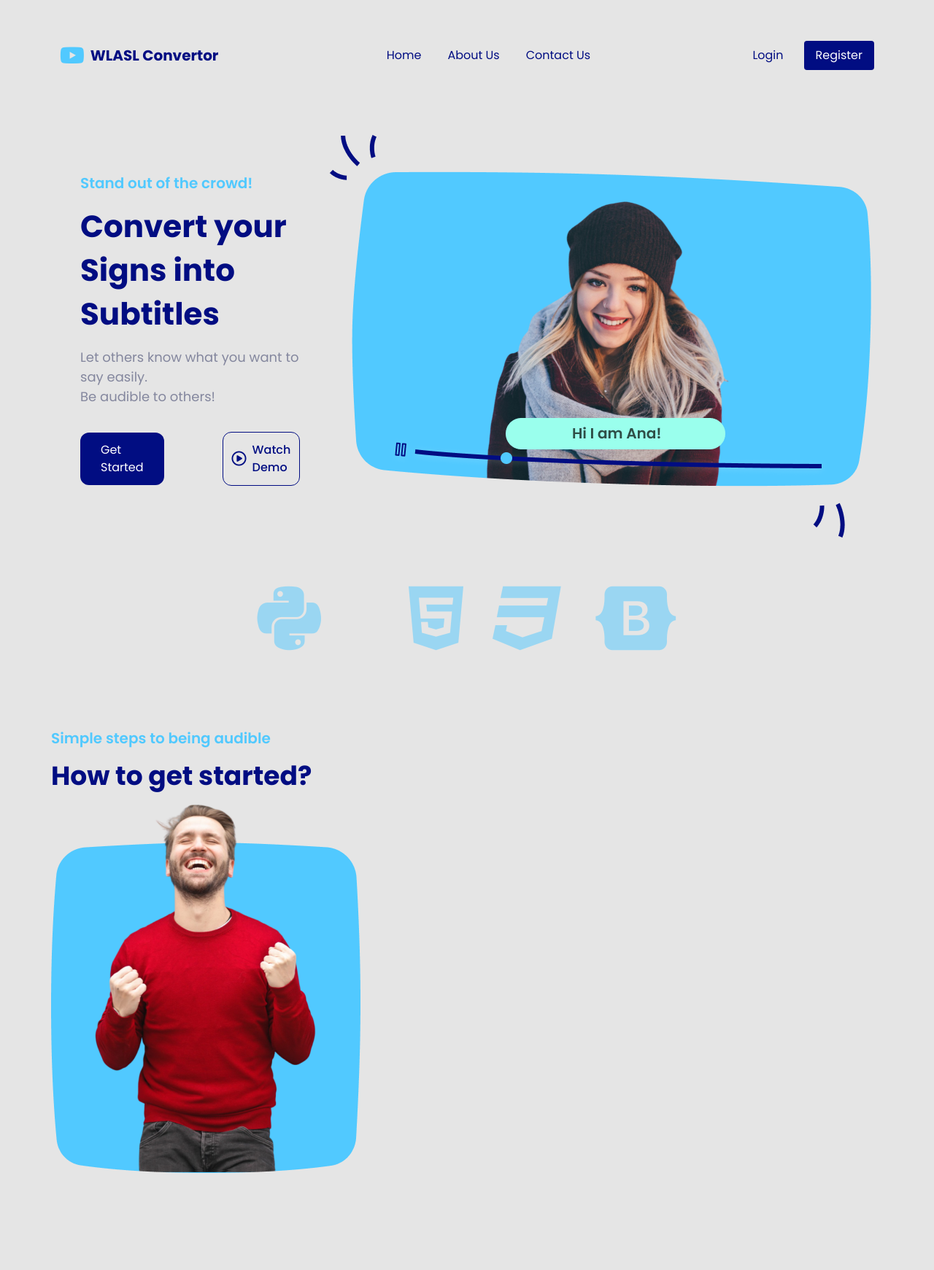
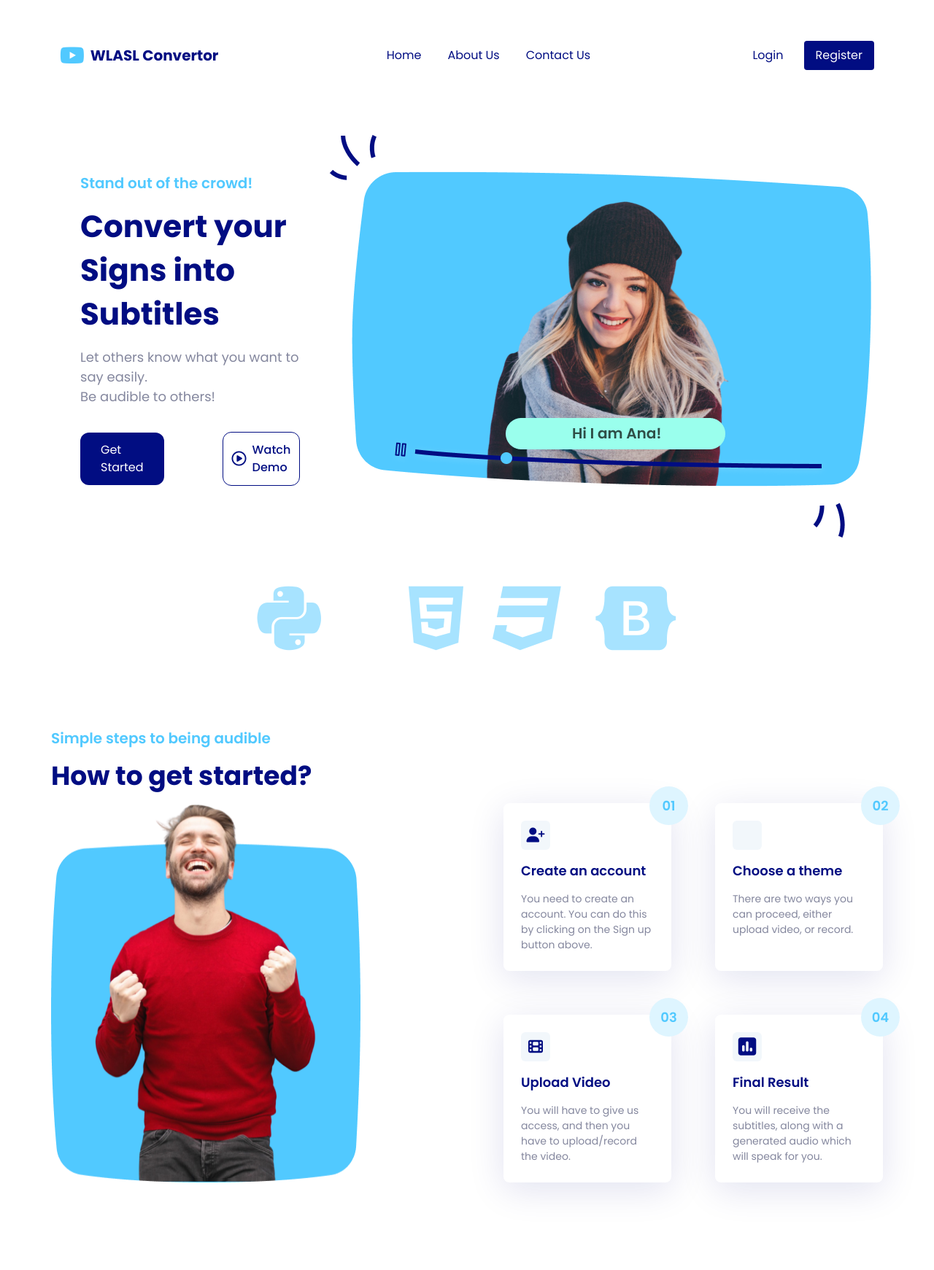
Before and after one commit to Vikraantnegi/SignLanguagePlatform, a Flask app: page / in a window 1280 px wide. Shown: the whole page at 73% size. Before the commit the page ends 1608 px from the top, so only its background shows below. Run offline with Flask 2, Linux system fonts and the light colour scheme; some libraries are stand-ins or nearby versions.

Commit message:
Get Started Content

```diff
--- a/static/helper.css
+++ b/static/helper.css
@@ -1,5 +1,4 @@
 body {
-    background: #E5E5E5;
     margin-top: 3rem;
 }
 h1, h2, h3, h4, h5, h6 {
@@ -169,3 +168,58 @@ h1, h2, h3, h4, h5, h6 {
 .landingPage__startContainer{
     justify-content: space-between;
 }
+.stepCard{
+    padding: 24px;
+    background: #FFFFFF;
+    box-shadow: 0px 10px 50px rgba(1, 13, 130, 0.12);
+    border-radius: 8px;
+    width: 230px;
+    height: 230px;
+    position: relative;
+    gap: 15px
+}
+.stepCard__number{
+    background: #DEF5FF;
+    position: absolute;
+    align-items: center;
+    justify-content: center;
+    width: 53px;
+    height: 53px;
+    border-radius: 50%;
+    right: -10%;
+    top: -10%;
+    font-family: 'Poppins', sans-serif;
+    font-weight: 600;
+    font-size: 18px;
+    color: #51C9FF;
+}
+.g60{
+    gap: 60px
+}
+.stepCard__icon{
+    width: 40px;
+    height: 40px;
+    background: #F2F7FB;
+    border-radius: 6px;
+    justify-content: center;
+    align-items: center;
+}
+.stepCardIcon{
+    font-size: 20px;
+    color: #010D82;
+}
+.stepCardIcon2{
+    font-size: 28px;
+    color: #010D82;
+}
+.stepCard__head{
+    font-family: 'Poppins', sans-serif;
+    font-weight: 600;
+    font-size: 18px;
+    color: #010D82;
+}
+.stepCard__content{
+    font-family: 'Poppins', sans-serif;
+    font-size: 14px;
+    color: #84879E;
+}
--- a/templates/index.html
+++ b/templates/index.html
@@ -67,8 +67,51 @@
                 <span class="landingPage__startTitle">How to get started?</span>
                 <div class="landingPage__startContainer flexRow">
                     <img src="{{ url_for('static', filename='start.png') }}" class="landingPage__startImage" alt="Start Image" />
-                    <div class="row landingPage__startContent">
-
+                    <div class="landingPage__startContent g60 flexColumn">
+                        <div class="flexRow g60">
+                            <div class="stepCard flexColumn">
+                                <div class="stepCard__number flexRow">
+                                    01
+                                </div>
+                                <div class="stepCard__icon flexRow">
+                                    <i class="fas fa-user-plus stepCardIcon"></i>
+                                </div>
+                                <span class="stepCard__head">Create an account</span>
+                                <span class="stepCard__content">You need to create an account. You can do this by clicking on the Sign up button above.</span>
+                            </div>
+                            <div class="stepCard flexColumn">
+                                <div class="stepCard__number flexRow">
+                                    02
+                                </div>
+                                <div class="stepCard__icon flexRow">
+                                    <span class="iconify stepCardIcon2" data-icon="ci:checkbox-checked"></span>
+                                </div>
+                                <span class="stepCard__head">Choose a theme</span>
+                                <span class="stepCard__content">There are two ways you can proceed, either upload video, or record.</span>
+                            </div>
+                        </div>
+                        <div class="flexRow g60">
+                            <div class="stepCard flexColumn">
+                                <div class="stepCard__number flexRow">
+                                    03
+                                </div>
+                                <div class="stepCard__icon flexRow">
+                                    <i class="fas fa-film stepCardIcon"></i>
+                                </div>
+                                <span class="stepCard__head">Upload Video</span>
+                                <span class="stepCard__content">You will have to give us access, and then you have to upload/record the video.</span>
+                            </div>
+                            <div class="stepCard flexColumn">
+                                <div class="stepCard__number flexRow">
+                                    04
+                                </div>
+                                <div class="stepCard__icon flexRow">
+                                    <i class="fas fa-poll stepCardIcon2"></i>
+                                </div>
+                                <span class="stepCard__head">Final Result</span>
+                                <span class="stepCard__content">You will receive the subtitles, along with a generated audio which will speak for you.</span>
+                            </div>
+                        </div>
                     </div>
                 </div>
             </div>
```
